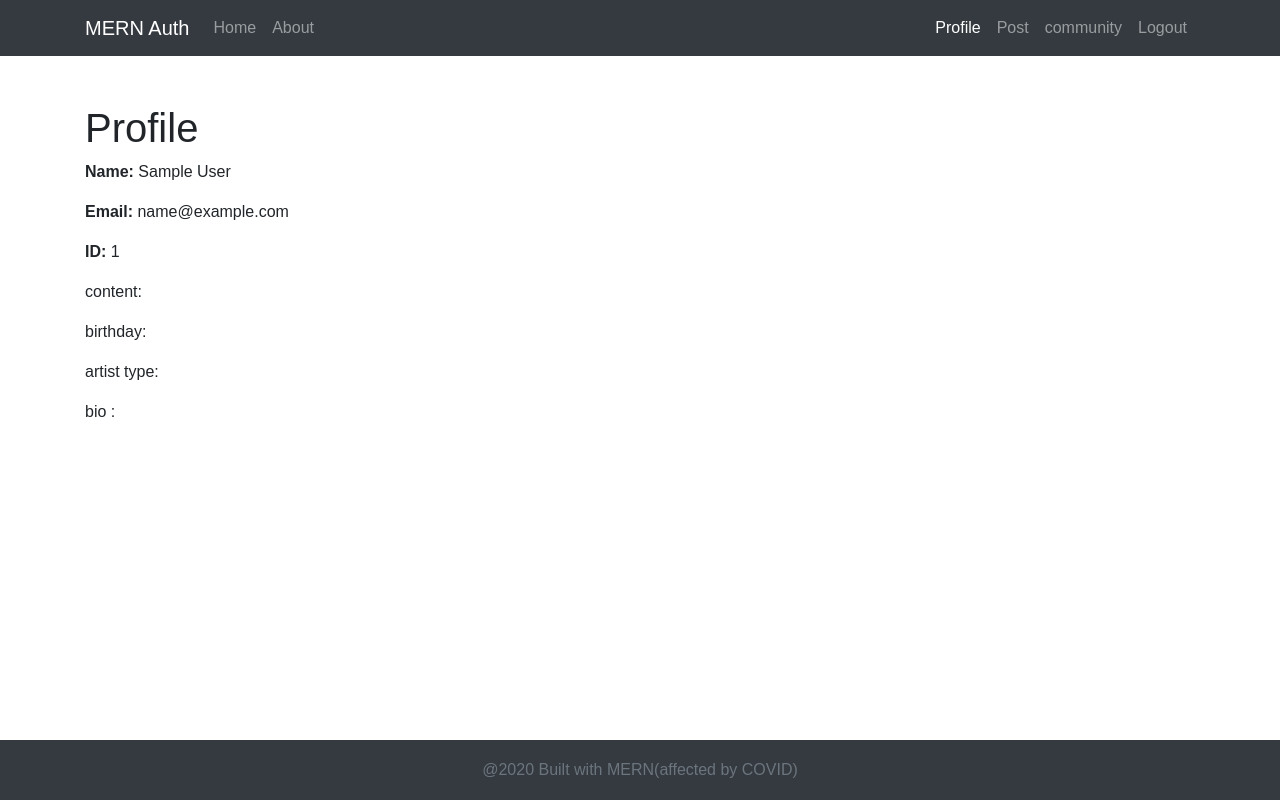
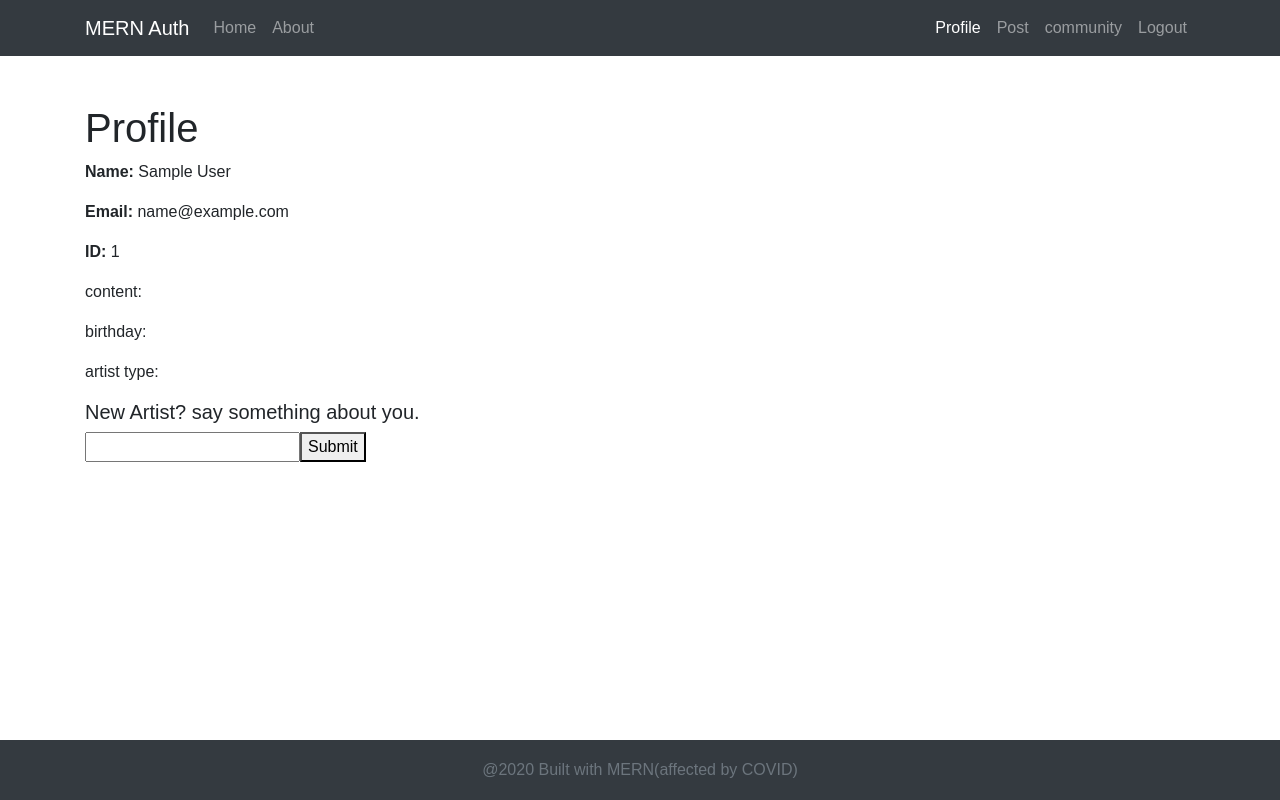
Before and after one commit to chamon562/voices_client, a React (Create React App) app in the folder frontend/: page /profile in a window 1280 px wide. Built offline with nearby package versions, Linux system fonts and the light colour scheme; sample sign-in values are in the browser's storage; the HTML template or start-up script is replaced by a standard one.

Commit message:
[profile] Add user to be able to submit their bio when typing in the input box.

```diff
--- a/frontend/src/App.js
+++ b/frontend/src/App.js
@@ -8,7 +8,7 @@ import Login from './components/Login';
 import Profile from './components/Profile';
 import Welcome from './components/Welcome';
 import About from './components/About';
-// import Community from './components/Community'
+import Community from './components/Community'
 import Post from './components/Post'
 import Footer from './components/Footer';
 import './App.css';
@@ -60,9 +60,9 @@ function App() {
             render={ (props) => <Login {...props} nowCurrentUser={nowCurrentUser} setIsAuthenticated={setIsAuthenticated} user={currentUser}/>}
           />
           <Route path="/about" component={ About } />
-          <PrivateRoute path="/profile" component={ Profile } user={currentUser} />
+          <PrivateRoute path="/profile" component={ Profile } user={currentUser} nowCurrentUser={nowCurrentUser} />
           <PrivateRoute path="/post" component={ Post } user={currentUser} />
-          {/* <PrivateRoute path="/community" component={ Community } user={currentUser} /> */}
+          <PrivateRoute path="/community" component={ Community } user={currentUser} />
           <Route exact path="/" component={ Welcome } />
         </Switch>
       </div>
--- a/frontend/src/components/Profile.js
+++ b/frontend/src/components/Profile.js
@@ -1,33 +1,69 @@
-import React from 'react'
-import {Link} from 'react-router-dom'
-const Profile = (props) =>{
-  console.log('Line 4 Profile.js Front end',props)
+import React, { useState } from "react";
+import { Link } from "react-router-dom";
+import axios from "axios";
+const REACT_APP_SERVER_URL = process.env.REACT_APP_SERVER_URL;
+
+const Profile = (props) => {
+  const [bioInput, setBioInput] = useState("");
+  // console.log('Line 4 Profile.js Front end',props)
+  const handleSubmit = async (event) => {
+    try {
+      event.preventDefault();
+      const updatedBio = await axios.put(`${REACT_APP_SERVER_URL}/api/users/${props.user.id}`,{
+       bio: bioInput
+      })
+      props.nowCurrentUser(updatedBio.data)
+      // have a way to store whatever is being typed into the input box
+
+    } catch (error) {
+      console.log(error)
+    }
+  };
+
+  const form = (
+    <div>
+      <h5>New Artist? say something about you.</h5>
+      <form onSubmit={handleSubmit}>
+        <input value={bioInput} type="text" onChange={(event) => setBioInput(event.target.value)}></input>
+        <button type="submit">Submit</button>
+      </form>
+    </div>
+  );
+
   // handleDelete = () => {
   //     axios.delete(`${REACT_APP_SERVER_URL}/api/users/:id`, userData)
   //     .then()
   // }
-    const userData = props.user ?
-    (<div>
+  const userData = props.user ? (
+    <div>
       <h1>Profile</h1>
-        <p><strong>Name: </strong> {props.user.name}</p>
-        <p><strong>Email: </strong> {props.user.email}</p>
-        <p><strong>ID: </strong>{props.user.id}</p>
+      <p>
+        <strong>Name: </strong> {props.user.name}
+      </p>
+      <p>
+        <strong>Email: </strong> {props.user.email}
+      </p>
+      <p>
+        <strong>ID: </strong>
+        {props.user.id}
+      </p>
       <p>content: {props.user.content}</p>
       <p>birthday: {props.user.birthday}</p>
       <p>artist type: {props.user.artistType}</p>
-        <p>bio : {props.user.bio}</p>
-    </div>) : <h4>Loading ...</h4>
+      {props.user.bio ? props.user.bio : form}
+    </div>
+  ) : (
+    <h4>Loading ...</h4>
+  );
   const errorDiv = () => {
     return (
       <div className="text-center pt-4">
-                    <h3>Please <Link to="/login">login</Link> to view this page</h3>
+        <h3>
+          Please <Link to="/login">login</Link> to view this page
+        </h3>
       </div>
-            )
-        }
-        return(
-            <div>
-                {props.user ? userData: errorDiv()}
-            </div>
-        )
-}
-export default Profile
+    );
+  };
+  return <div>{props.user ? userData : errorDiv()}</div>;
+};
+export default Profile;
```
Lines whose indentation alone changed are shown as unchanged.
